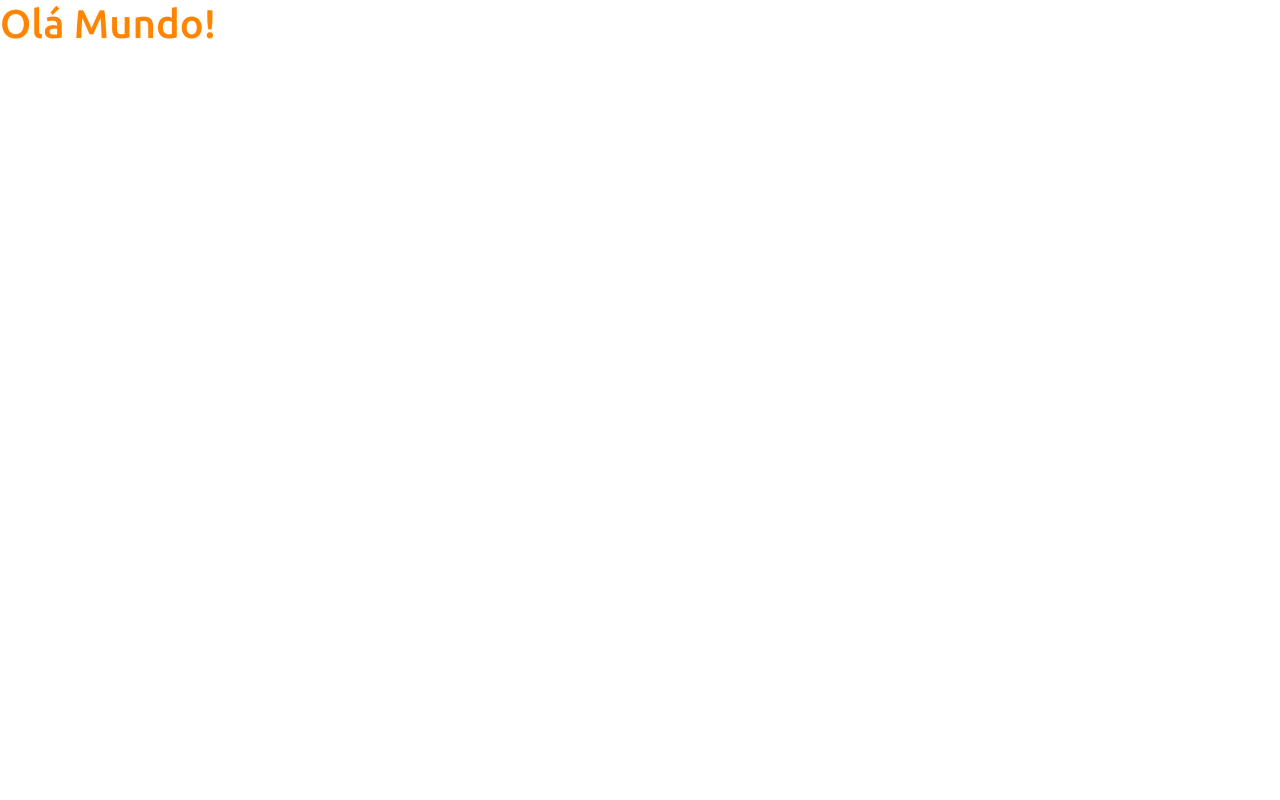
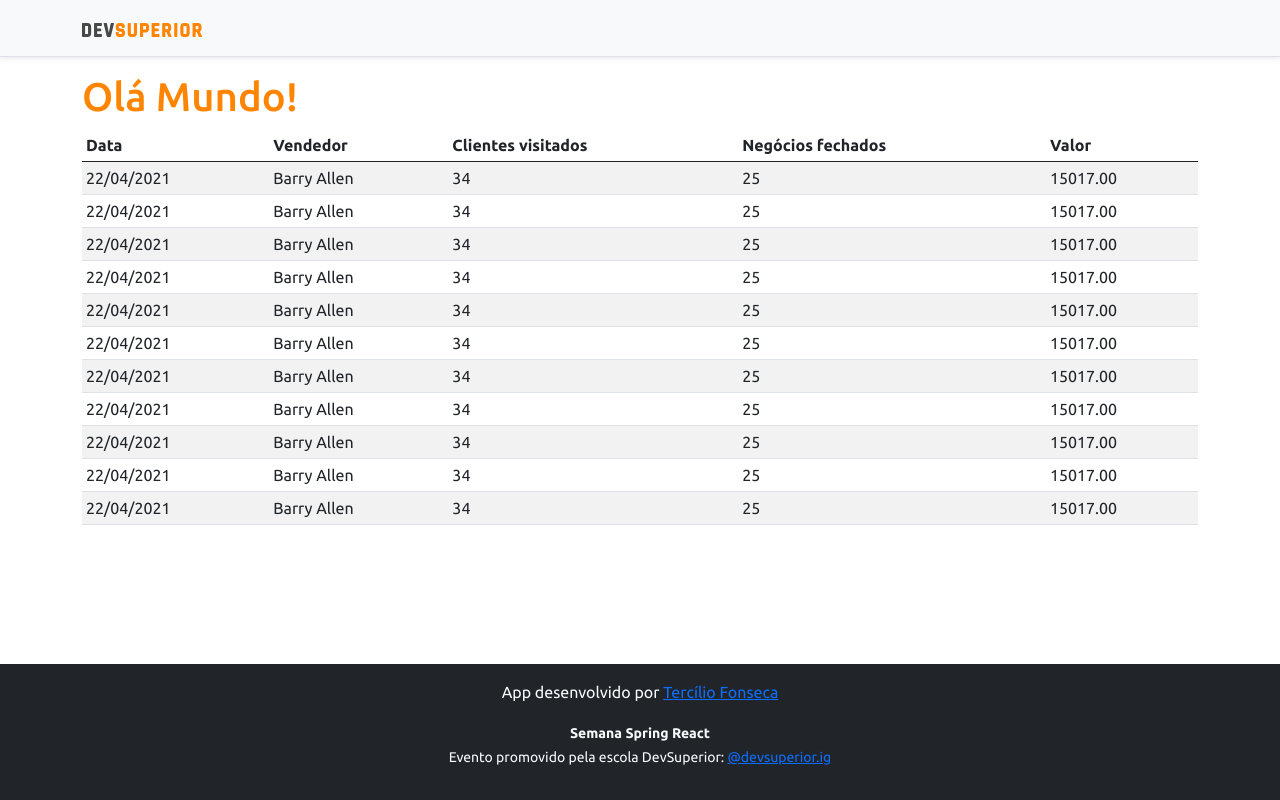
Before and after one commit to Tercilio/projeto-vendas-REACT, a React (Create React App) app in the folder frontend/: page / in a window 1280 px wide. Built offline with nearby package versions, Linux system fonts and the light colour scheme.

Commit message:
Basic static components

```diff
--- a/frontend/src/App.tsx
+++ b/frontend/src/App.tsx
@@ -1,8 +1,18 @@
+import NavBar from "components/NavBar";
+import Footer from "components/Footer";
+import DataTable from "components/DataTable";
+
 function App() {
   return (
-    <div>
+    <>
+    <NavBar />
+    <div className="container">
       <h1 className="text-primary"> Olá Mundo! </h1>
+      <DataTable />
     </div>
+
+<Footer />
+    </>
   );
 }
 
--- /dev/null
+++ b/frontend/src/components/DataTable/index.tsx
@@ -0,0 +1,100 @@
+
+function DataTable() {
+    return (
+        <div className="table-responsive">
+            <table className="table table-striped table-sm">
+                <thead>
+                    <tr>
+                        <th>Data</th>
+                        <th>Vendedor</th>
+                        <th>Clientes visitados</th>
+                        <th>Negócios fechados</th>
+                        <th>Valor</th>
+                    </tr>
+                </thead>
+                <tbody>
+                    <tr>
+                        <td>22/04/2021</td>
+                        <td>Barry Allen</td>
+                        <td>34</td>
+                        <td>25</td>
+                        <td>15017.00</td>
+                    </tr>
+                    <tr>
+                        <td>22/04/2021</td>
+                        <td>Barry Allen</td>
+                        <td>34</td>
+                        <td>25</td>
+                        <td>15017.00</td>
+                    </tr>
+                    <tr>
+                        <td>22/04/2021</td>
+                        <td>Barry Allen</td>
+                        <td>34</td>
+                        <td>25</td>
+                        <td>15017.00</td>
+                    </tr>
+                    <tr>
+                        <td>22/04/2021</td>
+                        <td>Barry Allen</td>
+                        <td>34</td>
+                        <td>25</td>
+                        <td>15017.00</td>
+                    </tr>
+                    <tr>
+                        <td>22/04/2021</td>
+                        <td>Barry Allen</td>
+                        <td>34</td>
+                        <td>25</td>
+                        <td>15017.00</td>
+                    </tr>
+                    <tr>
+                        <td>22/04/2021</td>
+                        <td>Barry Allen</td>
+                        <td>34</td>
+                        <td>25</td>
+                        <td>15017.00</td>
+                    </tr>
+                    <tr>
+                        <td>22/04/2021</td>
+                        <td>Barry Allen</td>
+                        <td>34</td>
+                        <td>25</td>
+                        <td>15017.00</td>
+                    </tr>
+                    <tr>
+                        <td>22/04/2021</td>
+                        <td>Barry Allen</td>
+                        <td>34</td>
+                        <td>25</td>
+                        <td>15017.00</td>
+                    </tr>
+                    <tr>
+                        <td>22/04/2021</td>
+                        <td>Barry Allen</td>
+                        <td>34</td>
+                        <td>25</td>
+                        <td>15017.00</td>
+                    </tr>
+                    <tr>
+                        <td>22/04/2021</td>
+                        <td>Barry Allen</td>
+                        <td>34</td>
+                        <td>25</td>
+                        <td>15017.00</td>
+                    </tr>
+                    <tr>
+                        <td>22/04/2021</td>
+                        <td>Barry Allen</td>
+                        <td>34</td>
+                        <td>25</td>
+                        <td>15017.00</td>
+                    </tr>
+                </tbody>
+            </table>
+        </div>
+
+    );
+}
+
+export default DataTable;
--- /dev/null
+++ b/frontend/src/components/Footer/index.tsx
@@ -0,0 +1,14 @@
+
+function Footer() {
+    return (
+        <footer className="footer mt-auto py-3 bg-dark">
+            <div className="container">
+                <p className="text-light">App desenvolvido por <a href="https://github.com/Tercilio" target="_blank" rel="noreferrer"> Tercílio Fonseca</a></p>
+                <p className="text-light"><small><strong>Semana Spring React</strong><br />
+      Evento promovido pela escola DevSuperior: <a href="https://instagram.com/devsuperior.ig" target="_blank" rel="noreferrer">@devsuperior.ig</a></small></p>
+            </div>
+        </footer>
+    );
+}
+
+export default Footer;
--- /dev/null
+++ b/frontend/src/components/NavBar/index.tsx
@@ -0,0 +1,15 @@
+import ImgDsDark from 'assets/img/ds-dark.svg';
+
+function NavBar() {
+  return (
+    <div className="d-flex flex-column flex-md-row align-items-center p-3 px-md-4 mb-3 bg-light border-bottom shadow-sm">
+      <div className="container">
+        <nav className="my-2 my-md-0 mr-md-3">
+          <img src={ImgDsDark} alt="DevSuperior" width="120" />
+        </nav>
+      </div>
+    </div>
+  );
+}
+
+export default NavBar;
```
Also changed, not shown: frontend/src/assets/img/ds-dark.svg (added).
